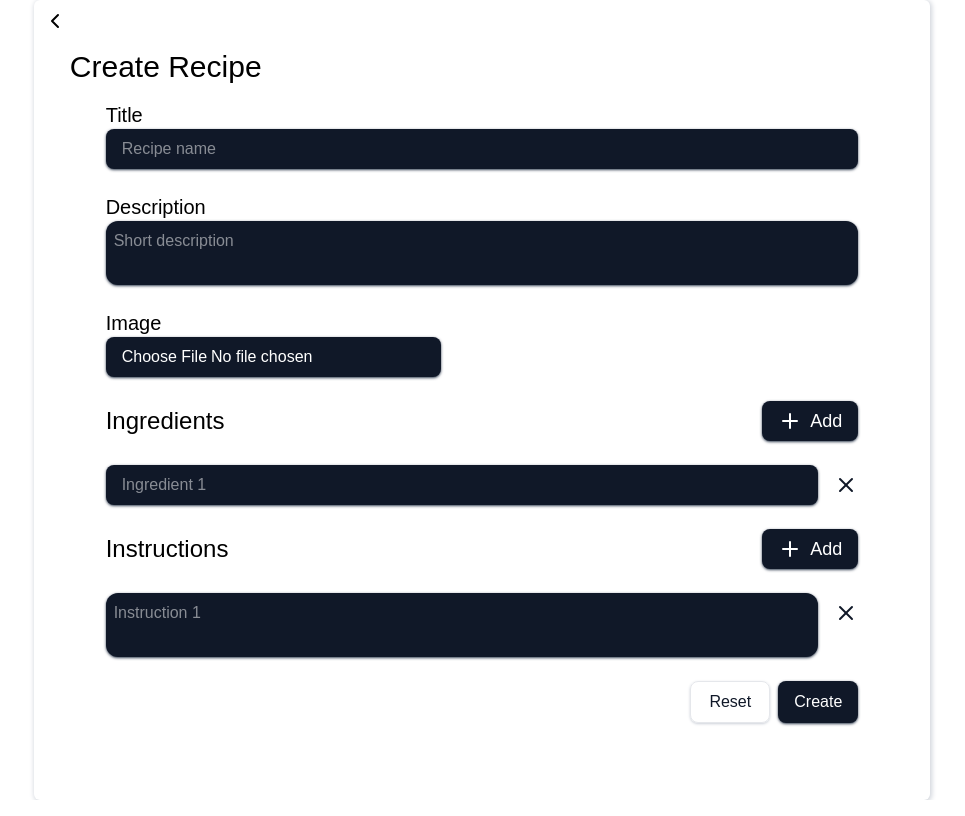
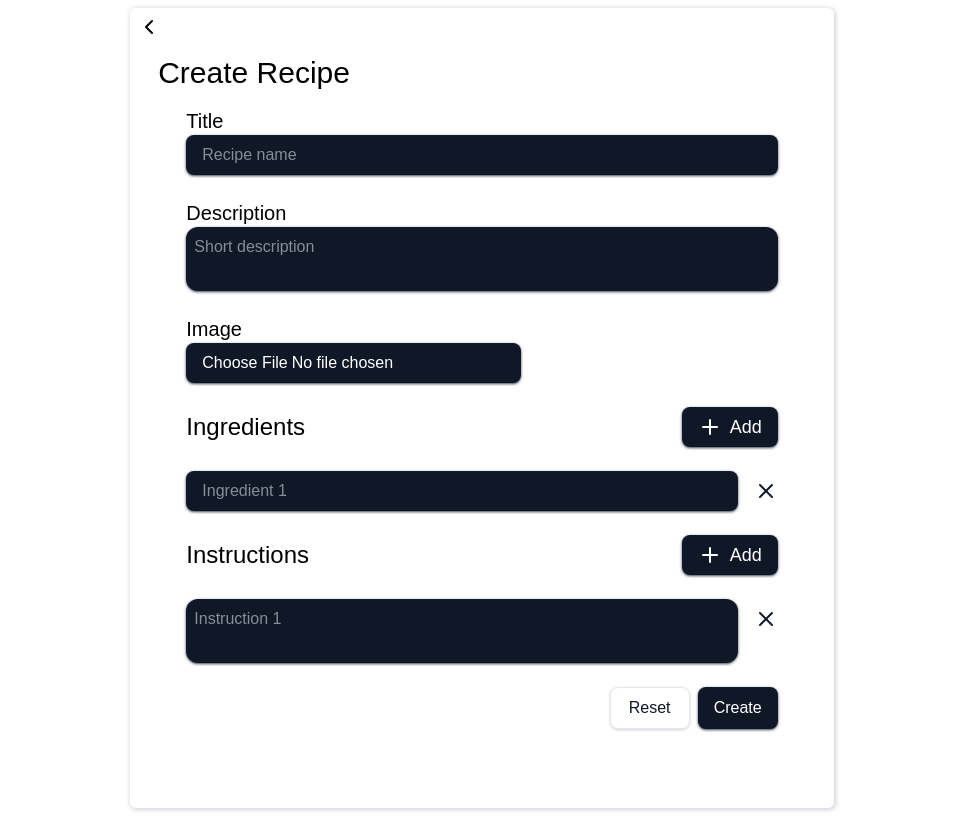
Before and after one commit to Void-Rikk/Recipe-Master, a React (Vite) app: page /create in a window 1280 px wide. Shown: the whole page, without its empty margins (158-1123 px from the left). Built offline with nearby package versions, Linux system fonts and the light colour scheme; a web font is replaced by a local one.

Commit message:
Create Recipe Page: design fix

```diff
--- a/src/pages/create-recipe-page/create-recipe-page.tsx
+++ b/src/pages/create-recipe-page/create-recipe-page.tsx
@@ -6,8 +6,8 @@ import { CreateRecipeForm } from "../../modules/create-recipe-form";
 function CreateRecipePage() {
 
     return (
-        <div className="flex flex-col gap-4 w-[70%] pb-4 h-[100vh]
-            rounded-md
+        <div className="flex flex-col gap-4 w-[55%] h-[100vh]
+            rounded-md mt-2 mb-2
             shadow-[1px_1px_5px_1px] shadow-gray-300
             max-md:w-full max-md:mt-0 max-md:rounded-none max-md:shadow-none max-md:h-min"
         >
```
